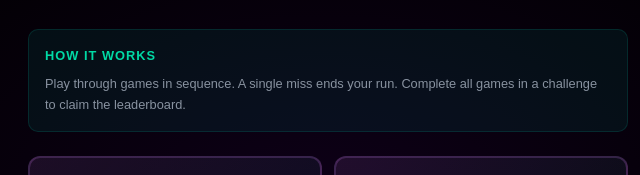
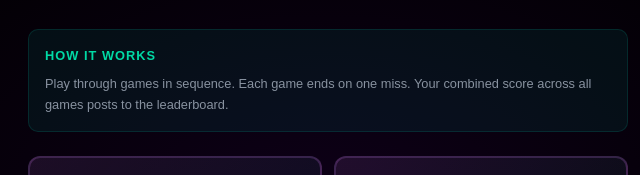
Before and after one commit to hooporiapr-oss/reactific-mobile, a plain HTML site: page challenge-select.html in a window 1280 px wide. Shown: the part 184-359 px from the top of the page, 312-952 px from the left. Drawn offline with Linux system fonts and the light colour scheme.

Commit message:
Revise game instructions for clarity and scoring

```diff
--- a/challenge-select.html
+++ b/challenge-select.html
@@ -150,7 +150,7 @@ body{
 
   <div class="info-section">
     <div class="info-title">How It Works</div>
-    Play through games in sequence. A single miss ends your run. Complete all games in a challenge to claim the leaderboard.
+    Play through games in sequence. Each game ends on one miss. Your combined score across all games posts to the leaderboard.
   </div>
 
   <div class="challenges">
```
